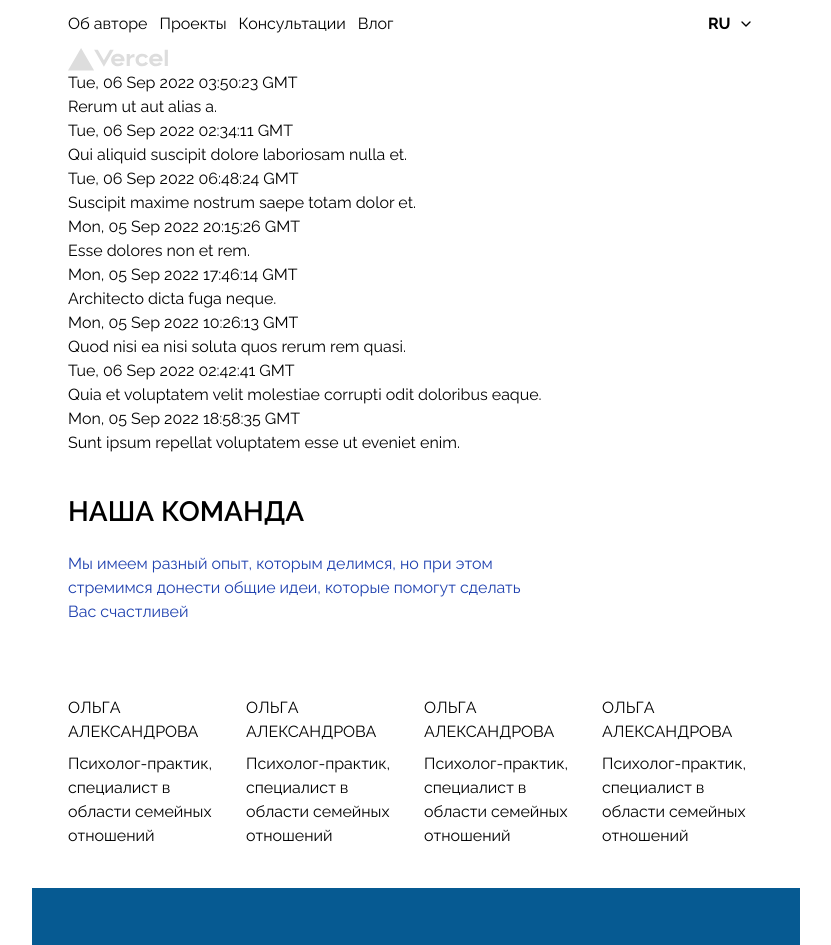
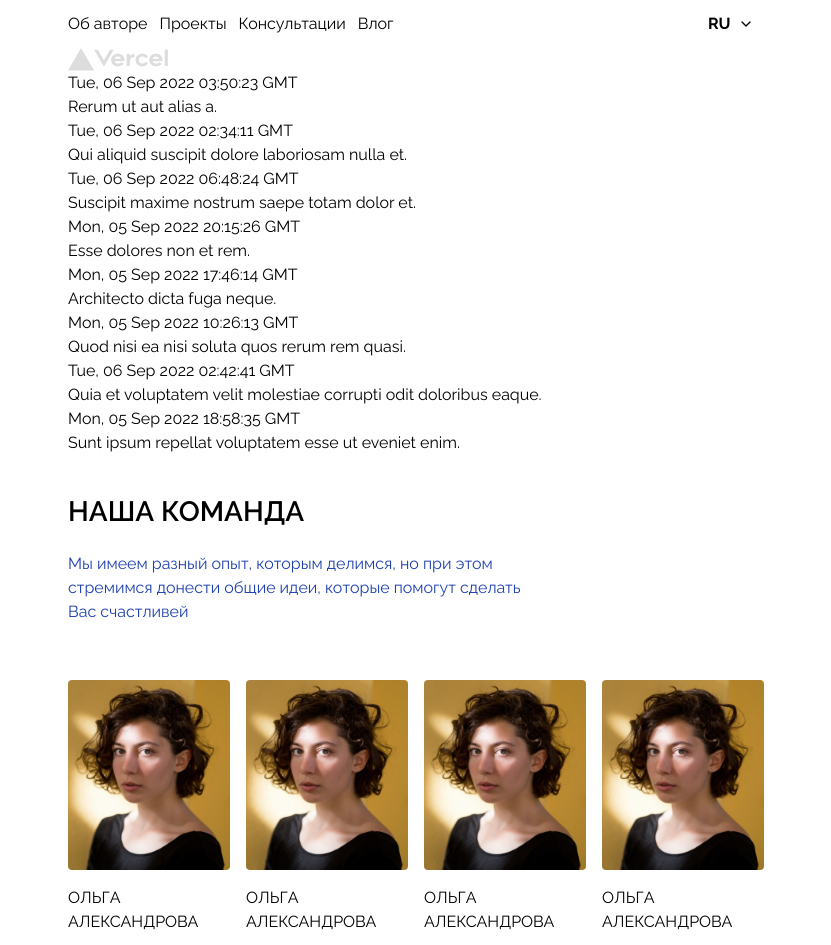
Before and after one commit to GoWeb-Internship/gw-rh-front, a Next.js app: page / in a window 1280 px wide. Shown: the top 945 px of the page, without its empty margins (224-1055 px from the left). Built offline with nearby package versions, Linux system fonts and the light colour scheme.

Commit message:
feat: add img for cardTeam

```diff
--- a/components/Team/CardTeam.jsx
+++ b/components/Team/CardTeam.jsx
@@ -1,12 +1,12 @@
 import React from 'react';
-// import NextImage from '../../../reusable/Image';
-// import women from '../../../../public/woman-1.jpg';
+import NextImage from '../reusable/Image';
+import women from '../../public/woman.jpg';
 
 const CardTeam = ({ team }) => {
   //   console.log('team', team);
   return (
     <div>
-      {/* <NextImage src={women} className="rounded" layout="fill" /> */}
+      <NextImage src={women} className="rounded" layout="fill" />
       <h3 className="mt-4 uppercase">{team.name}</h3>
       <p className="mt-2">{team.prof}</p>
     </div>
```
Also changed, not shown: public/woman.jpg (added).
